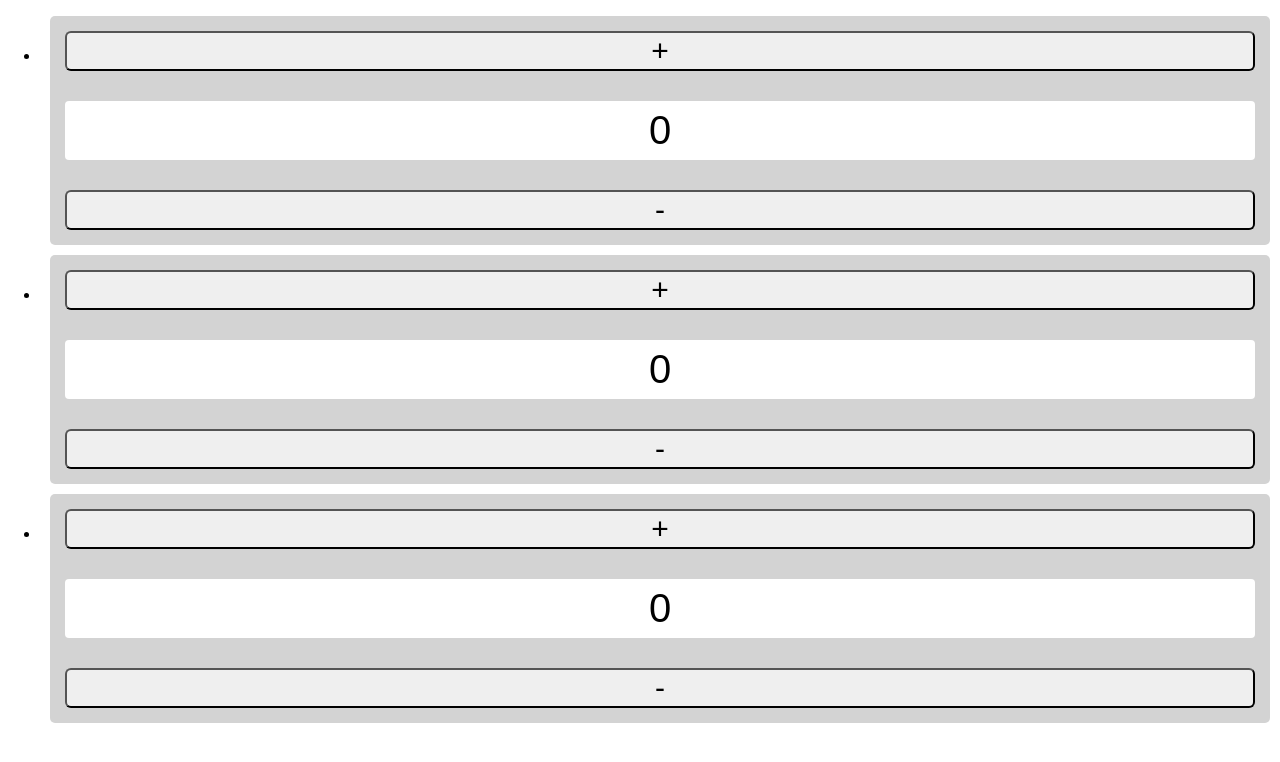
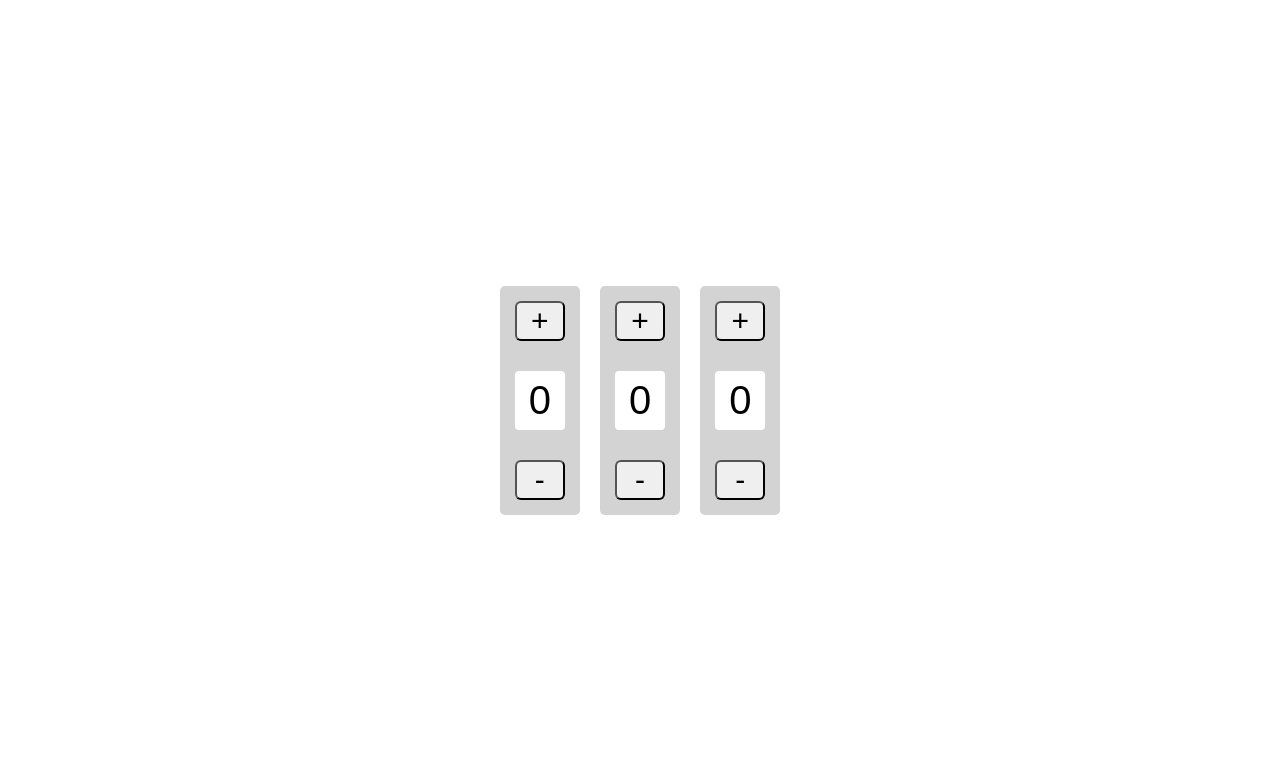
Before and after one commit to sf-golden-bears-2017/react_counters_challenge, a React (Create React App) app: page / in a window 1280 px wide. Shown: the top 762 px of the page. Built offline with nearby package versions, Linux system fonts and the light colour scheme.

Commit message:
Fix styling by adding div instead of li

```diff
--- a/src/App.js
+++ b/src/App.js
@@ -31,13 +31,13 @@ class App extends React.Component {
 
   render() {
     return (
-      <ul>
+      // <ul>
+      <div className="page-center-frame">
         {this.state.counters.map((counter, index) =>
-          <li>
             <Counter counter={ counter } increment={() => this.increment(index)} decrement={() => this.decrement(index)}   />
-          </li>
           )}
-      </ul>
+      </div>
+      // </ul>
     );
   }
 }
```
